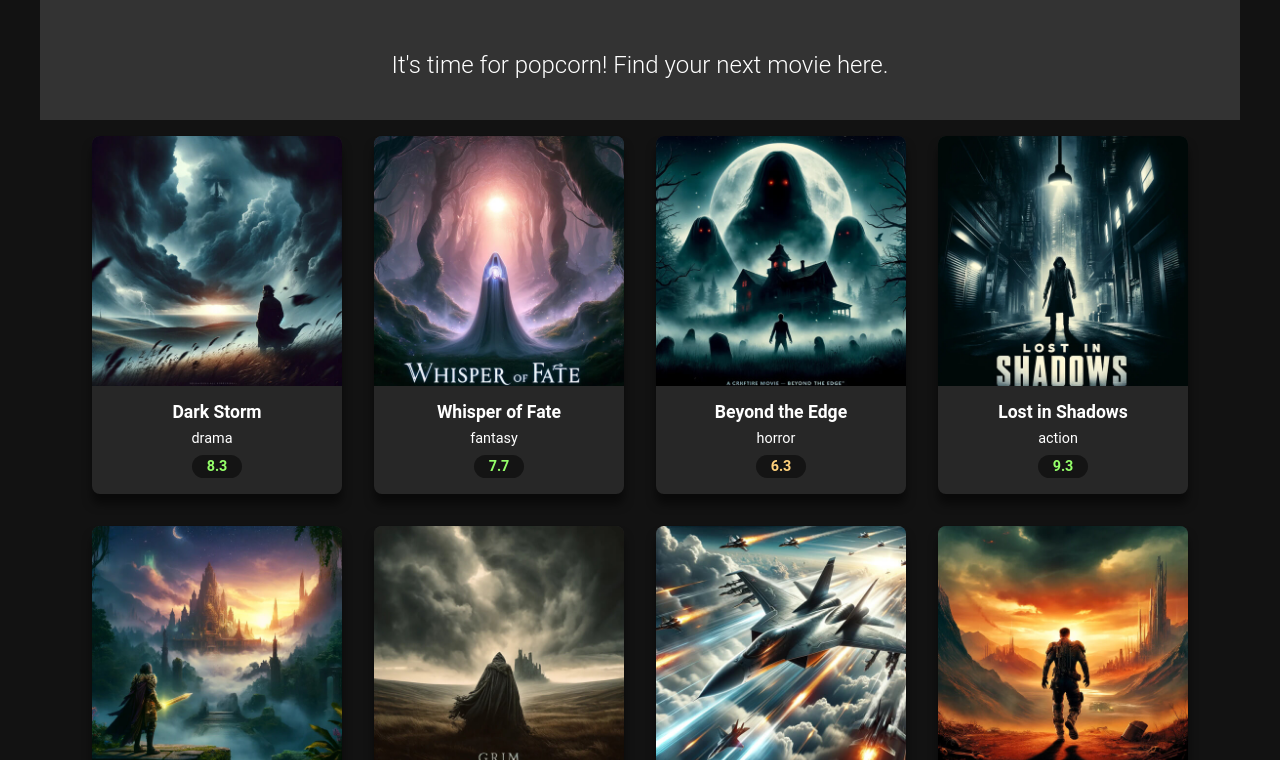
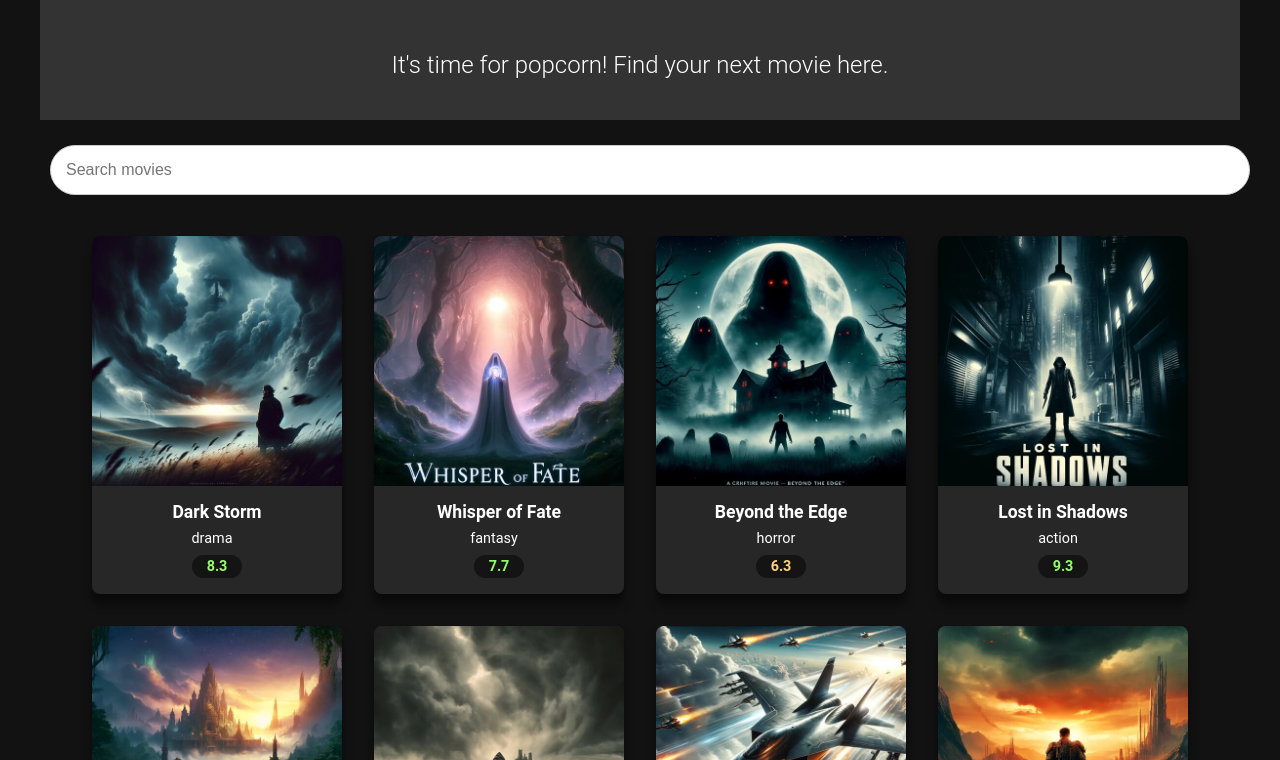
Before and after one commit to nvbinhsoft/moviedux, a React (Create React App) app: page / in a window 1280 px wide. Shown: the part 340-1100 px from the top of the page. Built offline with nearby package versions, Linux system fonts and the light colour scheme.

Commit message:
feat: add search function

```diff
--- a/src/components/MoviesGrid.js
+++ b/src/components/MoviesGrid.js
@@ -5,6 +5,7 @@
 export default function MoviesGrid() {
 
     const [movies, setMovies] = useState([])
+    const [searchTerm, setSearchTerm] = useState("");
 
     useEffect(() => {
         fetch("movies.json")
@@ -12,13 +13,33 @@
             .then(data => setMovies(data))
     }, [])
 
+    const handleSearchChange = (event) => {
+        setSearchTerm(event.target.value);
+    }
+
+    const filteredMovies = movies.filter(movie => {
+        return movie.title.toLowerCase().includes(searchTerm.toLowerCase());
+    })
+
     return (
-        <div className={'movies-grid'}>
-            {
-                movies.map(movie => (
-                    <MovieCard movie={movie} key = {movie.id}/>
-                ))
-            }
+        <div>
+            <input
+            type={'text'}
+            placeholder={'Search movies'}
+            className={'search-input'}
+            value={searchTerm}
+            onChange={handleSearchChange}
+            />
+
+            <div className={'movies-grid'}>
+                {
+                    filteredMovies.map(movie => (
+                        <MovieCard movie={movie} key={movie.id}/>
+                    ))
+                }
+            </div>
+
         </div>
+
     )
 }
```
